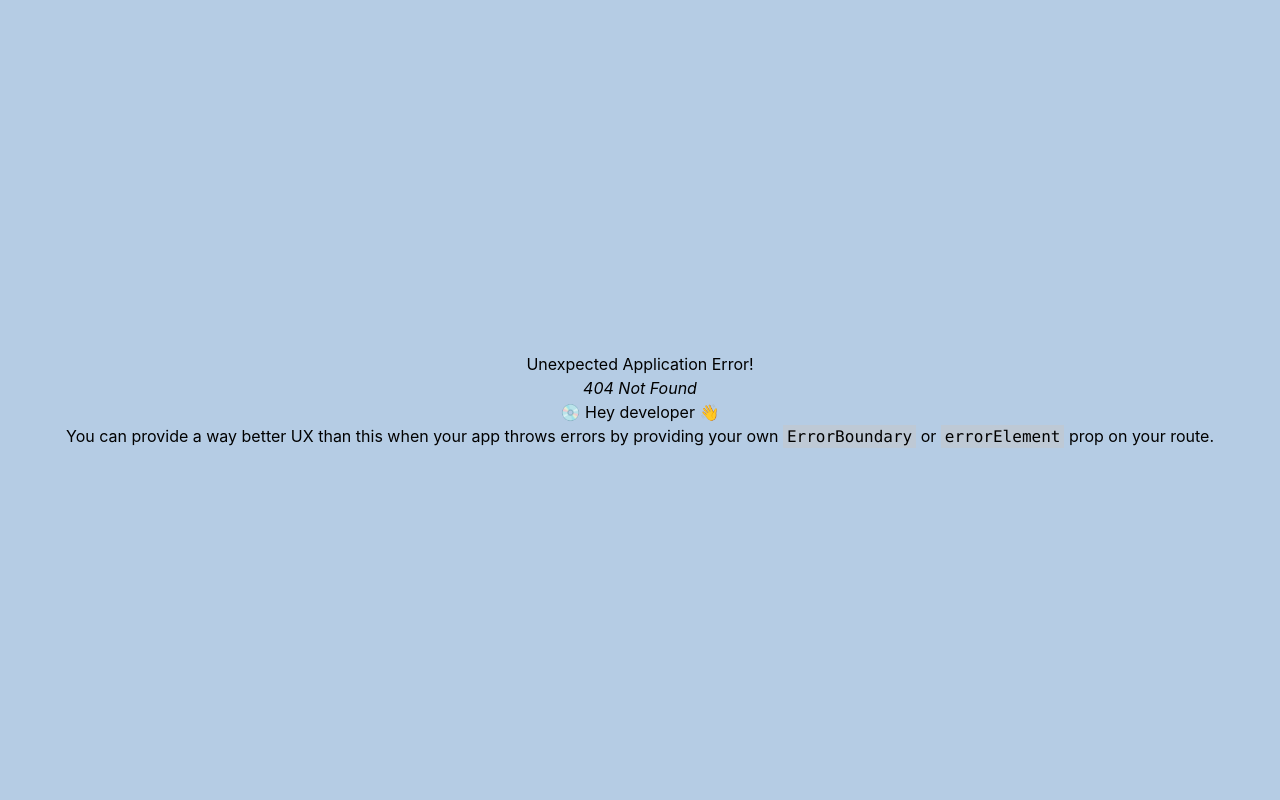
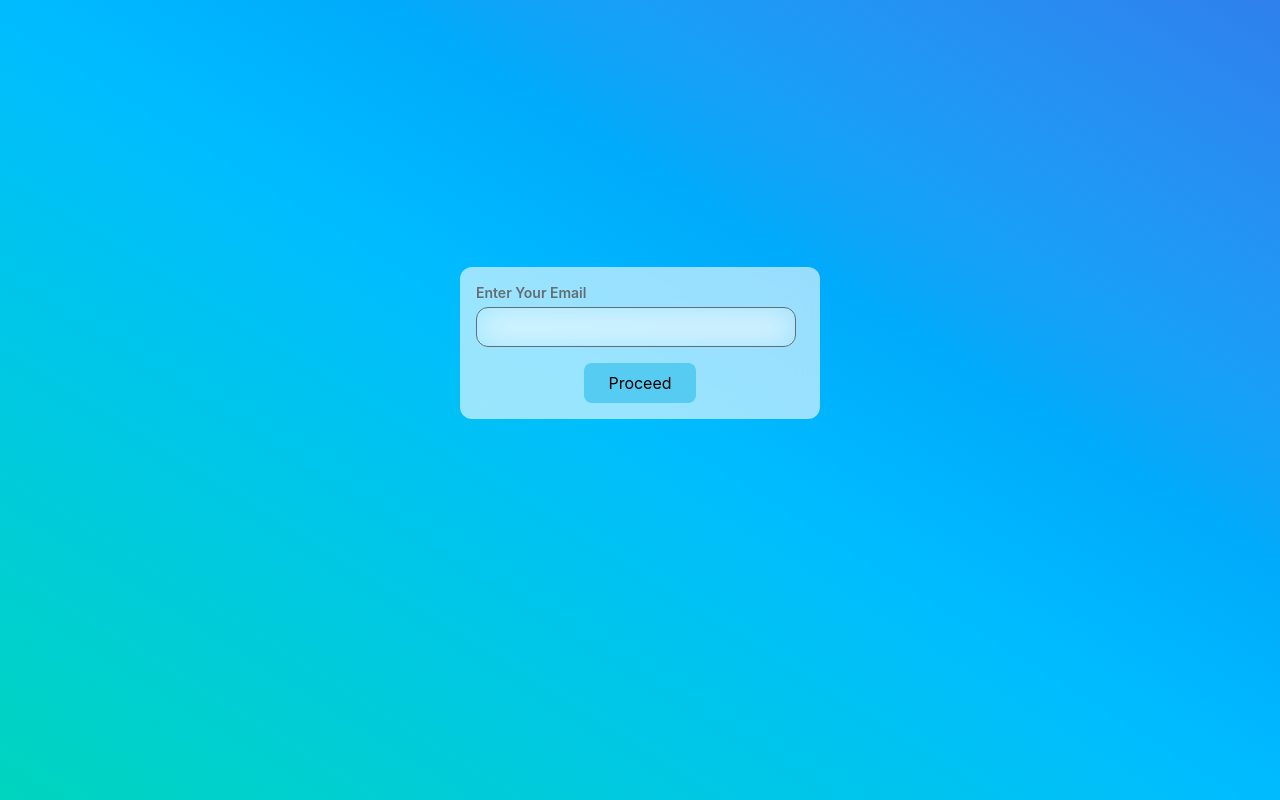
Before and after one commit to deveshwadibhasme/acadify-academic-management-app, a React (Vite) app in the folder frontend/: page /signup in a window 1280 px wide. Before the commit this address had no page. Built offline with nearby package versions, Linux system fonts and the light colour scheme.

Commit message:
frontend / Animated Loading screen and minor updatation in code

```diff
--- a/frontend/src/App.jsx
+++ b/frontend/src/App.jsx
@@ -1,6 +1,7 @@
 import { useEffect } from "react";
 import { Outlet } from "react-router-dom";
 import AnimatedLogo from "./components/AnimatedLogo";
+
 
 
 function App() {
--- /dev/null
+++ b/frontend/src/components/AnimatedLogoScreen.jsx
@@ -0,0 +1,31 @@
+import React, { useState, useEffect } from "react";
+import { motion, AnimatePresence } from "framer-motion";
+import AnimatedLogo from "../components/AnimatedLogo";
+
+const AnimatedLogoScreen = () => {
+  const [showLogo, setShowLogo] = useState(true);
+
+  useEffect(() => {
+    const timer = setTimeout(() => setShowLogo(false), 1500); // shows for 1.5s
+    return () => clearTimeout(timer);
+  }, []);
+
+  return (
+    <AnimatePresence mode="wait">
+      {showLogo && (
+        <motion.div
+          key="logo-screen"
+          initial={{ opacity: 0.7 }}
+          animate={{ opacity: 1 }}
+          exit={{ opacity: 0.2 }}
+          transition={{ duration: 0 }}
+          className="max-w-screen w-full min-h-screen flex items-center justify-center bg-white" // optional bg
+        >
+          <AnimatedLogo />
+        </motion.div>
+      )}
+    </AnimatePresence>
+  );
+};
+
+export default AnimatedLogoScreen;
--- a/frontend/src/components/Input.jsx
+++ b/frontend/src/components/Input.jsx
@@ -1,11 +1,11 @@
 
 
-const Input = ({ type, className, id, placeholder, onChange, value, label }) => {
+const Input = ({ type, className, id, placeholder, onChange, value, label,name }) => {
   return (
-    <div>
+    <div className="flex flex-col gap-1 w-full">
       <label
         htmlFor={id}
-        className="block text-sm font-medium text-gray-700"
+        className="block text-sm font-semibold text-subtitle-text"
       >
         {label}
       </label>
@@ -14,12 +14,14 @@ const Input = ({ type, className, id, placeholder, onChange, value, label }) =>
         className={
           type === "checkbox"
             ? className
-            : `w-full px-3 py-2 border border-gray-300 rounded focus:outline-none focus:ring focus:border-blue-300 ${className}`
+            : `w-full h-10 px-3 py-2 outline-none border-0 ${className}`
         }
         id={id}
         placeholder={placeholder}
         onChange={onChange}
         value={value}
+        name={name}
+
       ></input>
     </div>
   );
--- /dev/null
+++ b/frontend/src/components/layouts/AnimatedLogoLayout.jsx
@@ -0,0 +1,41 @@
+import React, { useState, useEffect } from "react";
+import { motion, AnimatePresence } from "framer-motion";
+import AnimatedLogo from "../AnimatedLogo";
+
+const AnimatedLogoLayout = ({ children, className }) => {
+  const [showLogo, setShowLogo] = useState(true);
+
+  useEffect(() => {
+    const timer = setTimeout(() => setShowLogo(false), 1500);
+    return () => clearTimeout(timer);
+  }, []);
+
+  return (
+    <AnimatePresence mode="wait">
+      {showLogo ? (
+        <motion.div
+          key="logo-screen"
+          initial={{ opacity: 0.5 }}
+          animate={{ opacity: 1 }}
+          exit={{ opacity: 0 }}
+          transition={{ duration: 0.5 }}
+          className="max-w-screen w-full min-h-screen flex items-center justify-center bg-white"
+        >
+          <AnimatedLogo />
+        </motion.div>
+      ) : (
+        <motion.div
+          key="main-content"
+          initial={{ opacity: 0 }}
+          animate={{ opacity: 1 }}
+          transition={{ duration: 0.5 }}
+          className={`max-w-screen w-full min-h-screen ${className}`}
+        >
+          {children}
+        </motion.div>
+      )}
+    </AnimatePresence>
+  );
+};
+
+export default AnimatedLogoLayout;
--- a/frontend/src/components/layouts/loading.jsx
+++ b/frontend/src/components/layouts/loading.jsx
@@ -1,12 +1,19 @@
-import React from 'react'
-import AnimatedLogo from '../AnimatedLogo'
+import { motion } from "framer-motion";
+import TiledLogo from "/Acadify Tiled Logo.svg";
 
 const Loading = () => {
   return (
-    <div className='max-w-screen min-h-screen flex justify-center items-center'>
-        <AnimatedLogo />
+    <div className="max-w-screen w-full min-h-screen flex justify-center items-center">
+      {/* <motion.img
+        initial={{ opacity: 0.2 }}
+        animate={{ opacity: 1 }}
+        transition={{ repeat: Infinity }}
+        className="max-w-20"
+        src={TiledLogo}
+        alt=""
+      /> */}
     </div>
-  )
-}
+  );
+};
 
-export default Loading
+export default Loading;
--- a/frontend/src/index.css
+++ b/frontend/src/index.css
@@ -1,4 +1,11 @@
 @import "tailwindcss";
+
+
+*::placeholder{
+  font-size: 13px;
+  position: absolute;
+  top: 8px;
+}
 
 #root {
   margin: 0 auto;
--- a/frontend/src/main.jsx
+++ b/frontend/src/main.jsx
@@ -1,20 +1,47 @@
 import { createRoot } from "react-dom/client";
 import "./index.css";
-import App from "./App.jsx";
 import { createBrowserRouter, RouterProvider } from "react-router-dom";
-import LogInPage from "./pages/logInPage.jsx";
+import React, { Suspense, lazy } from "react";
+import Loading from "./components/layouts/loading.jsx";
+import AnimatedLogoLayout from "./components/layouts/AnimatedLogoLayout.jsx";
 
+const App = lazy(() => import("./App.jsx"));
+const LogInPage = lazy(() => import("./pages/logInPage.jsx"));
+const SignUpPage = lazy(() => import("./pages/signUpPage.jsx"));
 
 const root = createBrowserRouter([
   {
-    path : "/login",
-    element : <LogInPage />
+    path: "/login",
+    element: (
+      <AnimatedLogoLayout className={`bg-gradient-to-tr from-teal-400 via-sky-400 to-logo-background`}>
+        <Suspense fallback={<Loading />}>
+          <LogInPage />
+        </Suspense>
+      </AnimatedLogoLayout>
+    ),
   },
   {
     path: "/",
-    element: <App />,
+    element: (
+      <Suspense fallback={<Loading />}>
+        <App />
+      </Suspense>
+    ),
   },
-])
+  {
+    path: "/signup",
+    element: (
+      <AnimatedLogoLayout className={`bg-gradient-to-tr from-teal-400 via-sky-400 to-logo-background`}>
+        <Suspense fallback={<Loading />}>
+          <SignUpPage />
+        </Suspense>
+      </AnimatedLogoLayout>
+    ),
+  },
+]);
 
-
-createRoot(document.getElementById("root")).render(<RouterProvider router={root} />);
+createRoot(document.getElementById("root")).render(
+  <>
+    <RouterProvider router={root} />
+  </>
+);
--- a/frontend/src/pages/logInPage.jsx
+++ b/frontend/src/pages/logInPage.jsx
@@ -5,7 +5,7 @@ const LogInPage = () => {
   const url = BACKEND_URL;
 
   return (
-    <div>
+    <div className="flex justify-center">
       LOG_IN
     </div>
   );
--- a/frontend/src/pages/signUpPage.jsx
+++ b/frontend/src/pages/signUpPage.jsx
@@ -1,9 +1,25 @@
-import React from 'react'
+import Input from "../components/Input";
+import TextLogo from "/Acadify Logo.svg";
 
-const signUpPage = () => {
+const SignUpPage = () => {
   return (
-    <div>signUpPage</div>
-  )
-}
+    <>
+      <div className="flex items-center flex-col gap-1.5 max-w-screen min-h-screen relative w-full">
+        <form className="max-w-90 absolute top-1/3 w-full min-h-[100px] bg-white/60 rounded-xl backdrop-blur-md p-4 transition-all duration-500 flex justify-center items-center flex-col gap-4">
+          <Input
+            type={"email"}
+            id={"email"}
+            name={"email"}
+            label={"Enter Your Email"}
+            className={
+              "bg-transparent border-1 backdrop-blur-lg rounded-xl max-w-80 text-subtitle-text text-sm"
+            }
+          />
+          <button type="button" className="p-2 px-6 bg-highlight-hover rounded-lg">Proceed</button>
+        </form>
+      </div>
+    </>
+  );
+};
 
-export default signUpPage
+export default SignUpPage;
```
